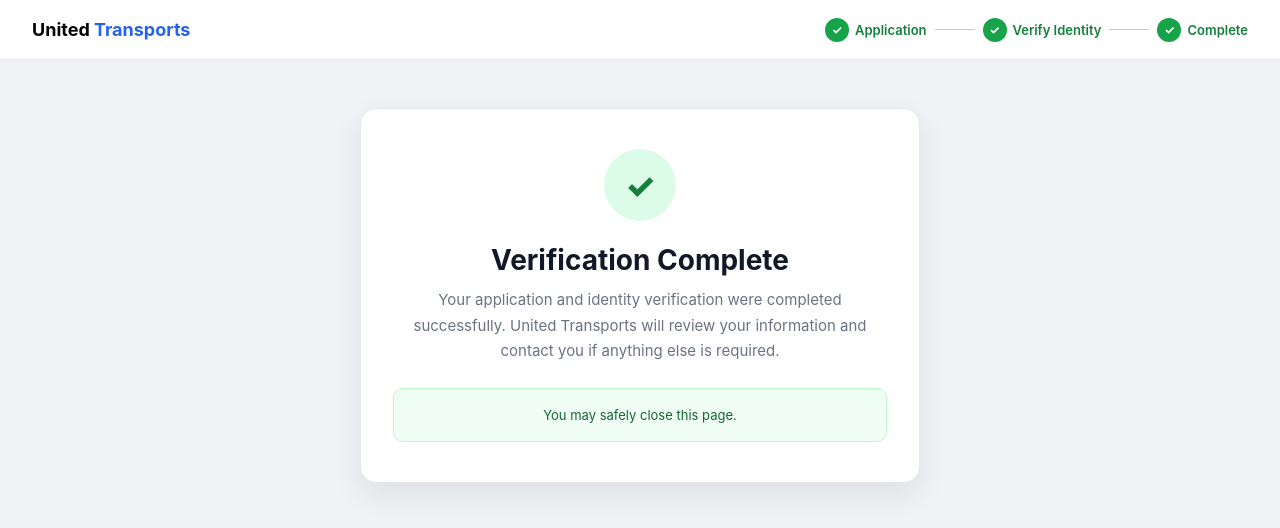
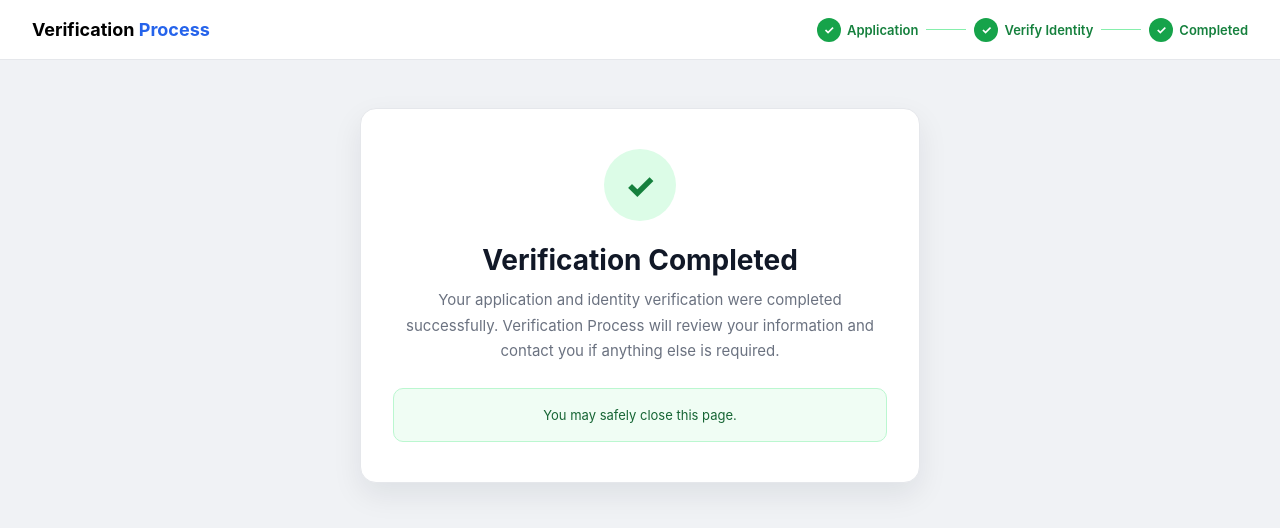
Before and after one commit to citifuelzoho/plaid, a website: page public/complete.html in a window 1280 px wide. Drawn offline with Linux system fonts and the light colour scheme.

```diff
--- a/public/complete.html
+++ b/public/complete.html
@@ -4,7 +4,7 @@
   <meta charset="UTF-8" />
   <meta name="viewport" content="width=device-width, initial-scale=1" />
 
-  <title>United Transports — Complete</title>
+  <title>Verification Process — Completed</title>
 
   <style>
     * {
@@ -155,7 +155,7 @@
 
 <body>
   <nav class="topnav">
-    <div class="logo">United <span>Transports</span></div>
+    <div class="logo">Verification <span>Process</span></div>
 
     <div class="progress-wrap">
       <div class="progress-step">
@@ -174,7 +174,7 @@
 
       <div class="progress-step">
         <div class="progress-num">✓</div>
-        <span>Complete</span>
+        <span>Completed</span>
       </div>
     </div>
   </nav>
@@ -183,11 +183,11 @@
     <section class="card">
       <div class="icon">✓</div>
 
-      <h1>Verification Complete</h1>
+      <h1>Verification Completed</h1>
 
       <p>
         Your application and identity verification were completed successfully.
-        United Transports will review your information and contact you if anything
+        Verification Process will review your information and contact you if anything
         else is required.
       </p>
 
```
Also changed, not shown: public/index.html (+3 -2 lines), public/verify.html (+2 -2 lines), public/assets/favicon.png (added).
